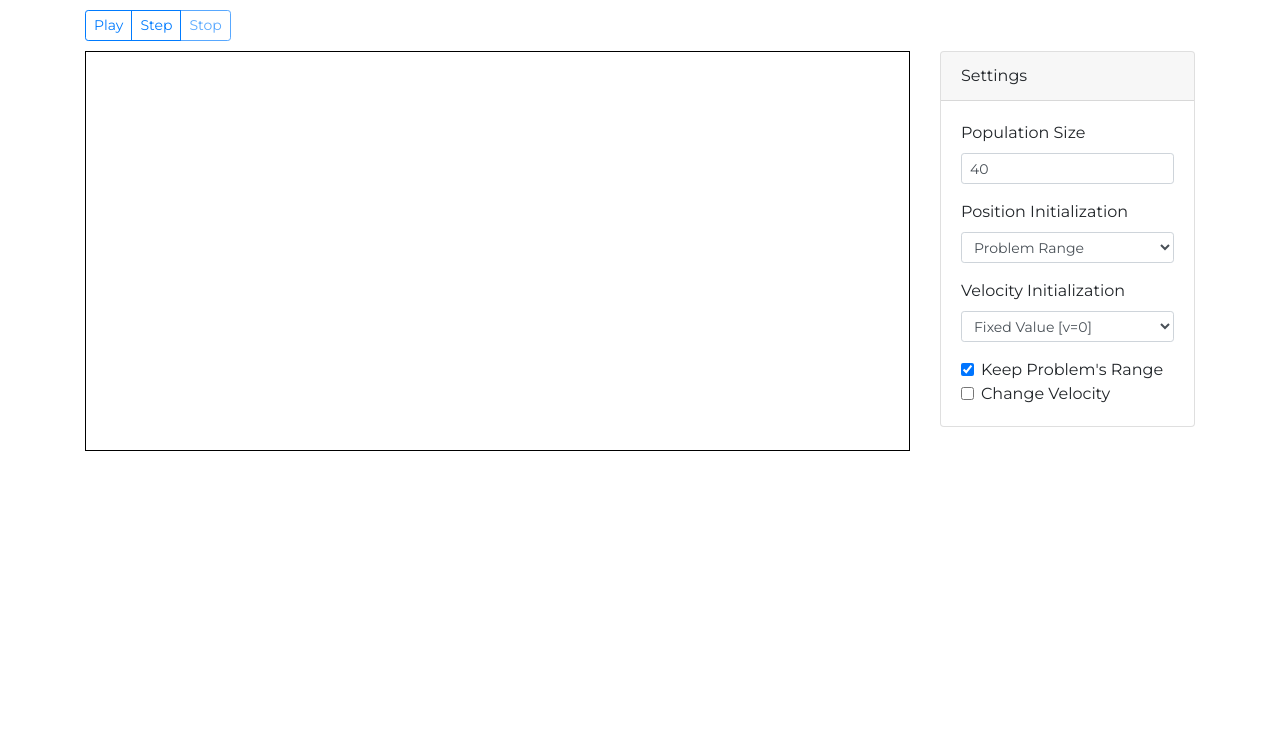
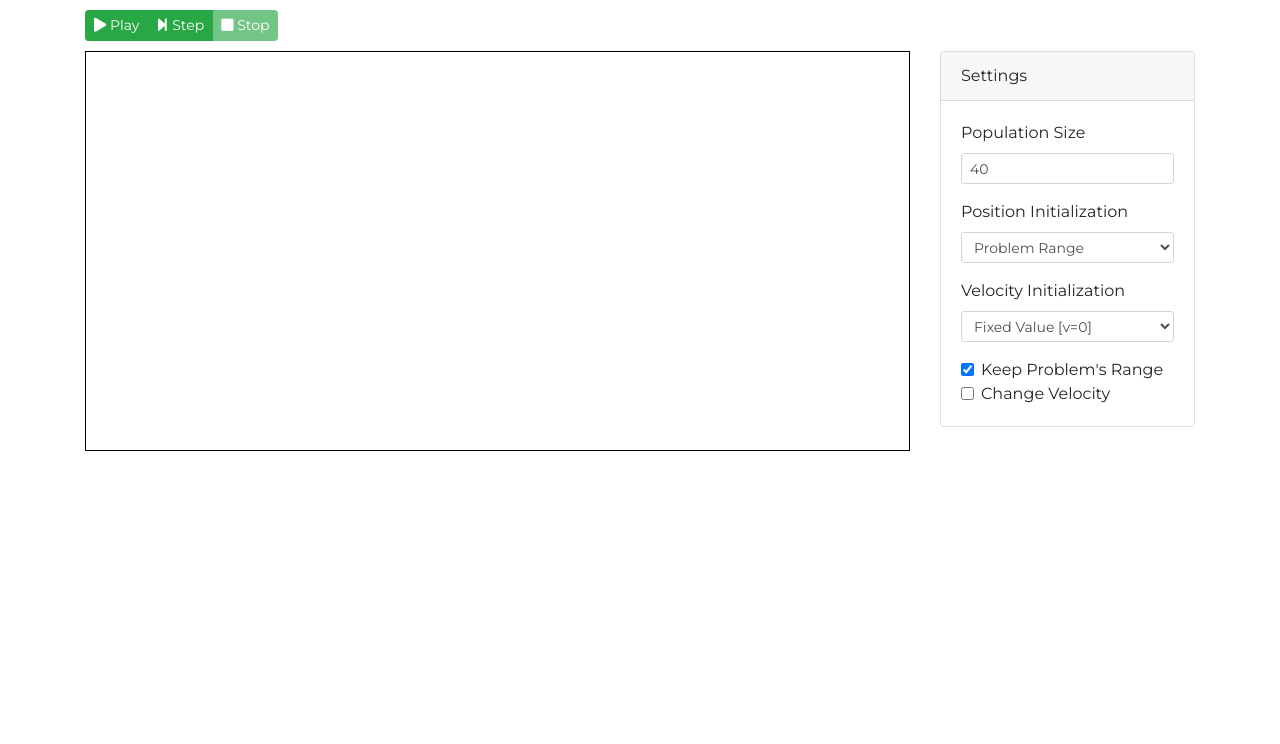
Before and after one commit to thiagodnf/pso-simulator, a website: page index.html in a window 1280 px wide. Shown: the part 56-800 px from the top of the page. Drawn offline with nearby package versions, Linux system fonts and the light colour scheme.

Commit message:
some colors improvements

```diff
--- a/index.html
+++ b/index.html
@@ -47,9 +47,9 @@
                     <div class="row">
                         <div class="col-9">
                             <div class="btn-group" role="group">
-                                <button type="button" class="btn btn-outline-primary btn-sm btn-play">Play</button>
-                                <button type="button" class="btn btn-outline-primary btn-sm btn-step">Step</button>
-                                <button type="button" class="btn btn-outline-primary btn-sm btn-stop" disabled>Stop</button>
+                                <button type="button" class="btn btn-success btn-sm btn-play"><i class="fas fa-play"></i> Play</button>
+                                <button type="button" class="btn btn-success btn-sm btn-step"><i class="fas fa-step-forward"></i> Step</button>
+                                <button type="button" class="btn btn-success btn-sm btn-stop" disabled><i class="fas fa-stop"></i> Stop</button>
                             </div>
                         </div>
                         <div class="col-3">
@@ -71,7 +71,7 @@
                         <div class="card-body">
                             <form class="form-optimize">
                                 <div class="form-group">
-                                    <label for="population-size ">Population Size</label>
+                                    <label for="population-size">Population Size</label>
                                     <input type="number" id="population-size" class="form-control form-control-sm settings" required min="10" max="1000" step="1" value="40" autocomplete="off"/>
                                 </div>
 
```
